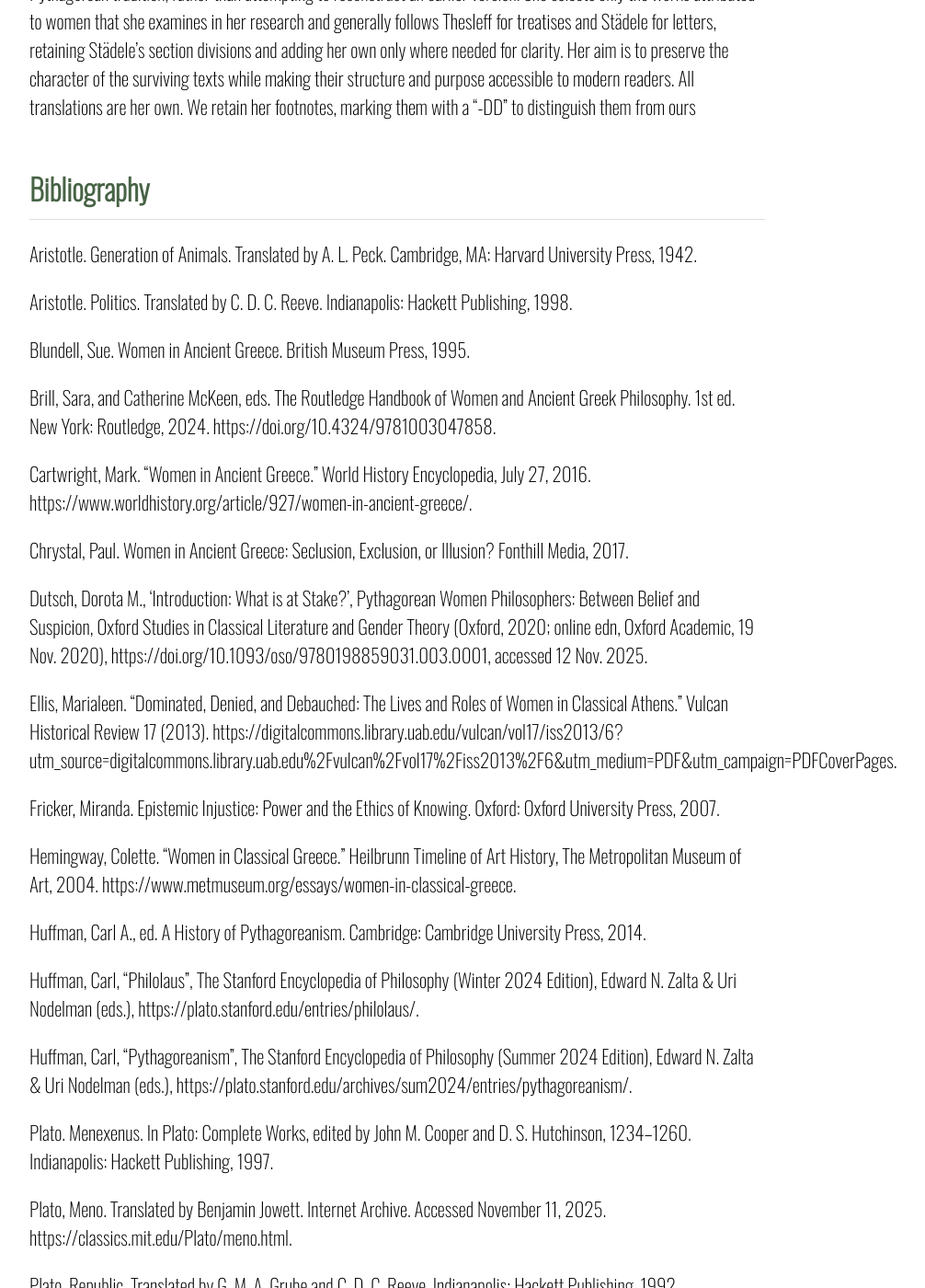
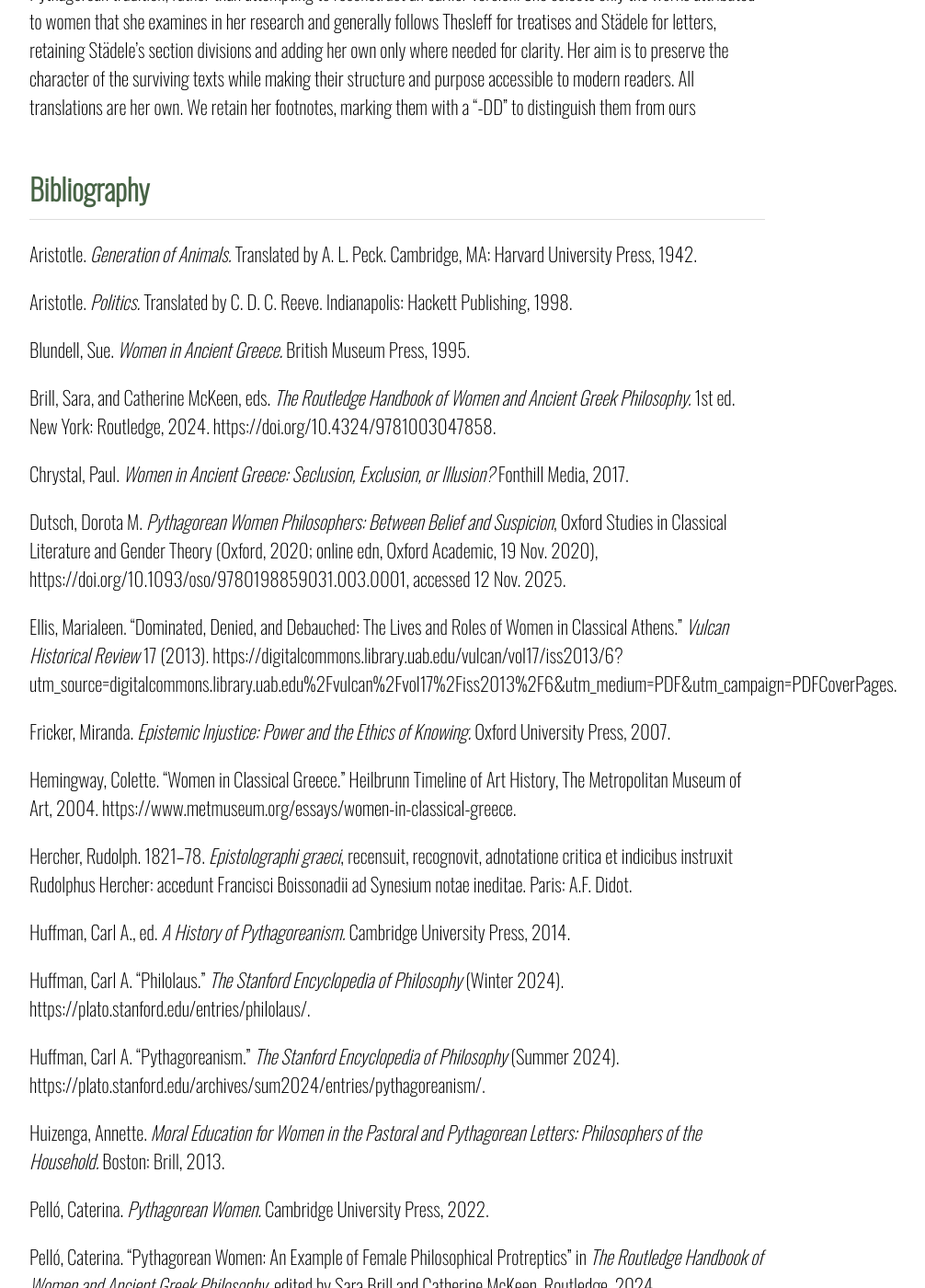
Before and after one commit to smaya-a/pythagorean, a Jekyll site: the page built from index.markdown, in a window 1280 px wide and 1400 px high, scrolled down 9898 px. Shown: the whole window at 92% size, without its empty margins (208-1214 px from the left). Built offline with Jekyll 4.4.1, drawn with Linux system fonts in a browser that asks for light colours; some of the changed text lies outside the part shown.

Commit message:
Update index.markdown
updated bibliography and footnotes (needs further specificity)

```diff
--- a/index.markdown
+++ b/index.markdown
@@ -108,45 +108,59 @@ In her own approach, Dutsch presents the material in a format that reflects how
 
 # Bibliography
 
-Aristotle. Generation of Animals. Translated by A. L. Peck. Cambridge, MA: Harvard University Press, 1942.
+Aristotle. *Generation of Animals.* Translated by A. L. Peck. Cambridge, MA: Harvard University Press, 1942.
 
-Aristotle. Politics. Translated by C. D. C. Reeve. Indianapolis: Hackett Publishing, 1998.
+Aristotle. *Politics.* Translated by C. D. C. Reeve. Indianapolis: Hackett Publishing, 1998.
 
-Blundell, Sue. Women in Ancient Greece. British Museum Press, 1995.
+Blundell, Sue. *Women in Ancient Greece.* British Museum Press, 1995.
 
-Brill, Sara, and Catherine McKeen, eds. The Routledge Handbook of Women and Ancient Greek Philosophy. 1st ed. New York: Routledge, 2024. https://doi.org/10.4324/9781003047858.
+Brill, Sara, and Catherine McKeen, eds. *The Routledge Handbook of Women and Ancient Greek Philosophy.* 1st ed. New York: Routledge, 2024. https://doi.org/10.4324/9781003047858.
 
-Cartwright, Mark. “Women in Ancient Greece.” World History Encyclopedia, July 27, 2016. https://www.worldhistory.org/article/927/women-in-ancient-greece/.
+Chrystal, Paul. *Women in Ancient Greece: Seclusion, Exclusion, or Illusion?* Fonthill Media, 2017.
 
-Chrystal, Paul. Women in Ancient Greece: Seclusion, Exclusion, or Illusion? Fonthill Media, 2017.
+Dutsch, Dorota M. *Pythagorean Women Philosophers: Between Belief and Suspicion*, Oxford Studies in Classical Literature and Gender Theory (Oxford, 2020; online edn, Oxford Academic, 19 Nov. 2020), https://doi.org/10.1093/oso/9780198859031.003.0001, accessed 12 Nov. 2025.
 
-Dutsch, Dorota M., 'Introduction: What is at Stake?', Pythagorean Women Philosophers: Between Belief and Suspicion, Oxford Studies in Classical Literature and Gender Theory (Oxford, 2020; online edn, Oxford Academic, 19 Nov. 2020), https://doi.org/10.1093/oso/9780198859031.003.0001, accessed 12 Nov. 2025.
+Ellis, Marialeen. “Dominated, Denied, and Debauched:  The Lives and Roles of Women in Classical Athens.” *Vulcan Historical Review* 17 (2013). https://digitalcommons.library.uab.edu/vulcan/vol17/iss2013/6?utm_source=digitalcommons.library.uab.edu%2Fvulcan%2Fvol17%2Fiss2013%2F6&utm_medium=PDF&utm_campaign=PDFCoverPages.
 
-Ellis, Marialeen. “Dominated, Denied, and Debauched:  The Lives and Roles of Women in Classical Athens.” Vulcan Historical Review 17 (2013). https://digitalcommons.library.uab.edu/vulcan/vol17/iss2013/6?utm_source=digitalcommons.library.uab.edu%2Fvulcan%2Fvol17%2Fiss2013%2F6&utm_medium=PDF&utm_campaign=PDFCoverPages.
-
-Fricker, Miranda. Epistemic Injustice: Power and the Ethics of Knowing. Oxford: Oxford University Press, 2007.
+Fricker, Miranda. *Epistemic Injustice: Power and the Ethics of Knowing.* Oxford University Press, 2007.
 
 Hemingway, Colette. “Women in Classical Greece.” Heilbrunn Timeline of Art History, The Metropolitan Museum of Art, 2004. https://www.metmuseum.org/essays/women-in-classical-greece.
 
-Huffman, Carl A., ed. A History of Pythagoreanism. Cambridge: Cambridge University Press, 2014.
+Hercher, Rudolph. 1821–78. *Epistolographi graeci*, recensuit, recognovit, adnotatione critica et indicibus instruxit Rudolphus Hercher: accedunt Francisci Boissonadii ad Synesium notae ineditae. Paris: A.F. Didot.
 
-Huffman, Carl, "Philolaus", The Stanford Encyclopedia of Philosophy (Winter 2024 Edition), Edward N. Zalta & Uri Nodelman (eds.), https://plato.stanford.edu/entries/philolaus/.
+Huffman, Carl A., ed. *A History of Pythagoreanism.* Cambridge University Press, 2014.
 
-Huffman, Carl, "Pythagoreanism", The Stanford Encyclopedia of Philosophy (Summer 2024 Edition), Edward N. Zalta & Uri Nodelman (eds.), https://plato.stanford.edu/archives/sum2024/entries/pythagoreanism/.
+Huffman, Carl A. “Philolaus.” *The Stanford Encyclopedia of Philosophy* (Winter 2024). https://plato.stanford.edu/entries/philolaus/.
 
-Plato. Menexenus. In Plato: Complete Works, edited by John M. Cooper and D. S. Hutchinson, 1234–1260. Indianapolis: Hackett Publishing, 1997.
+Huffman, Carl A. “Pythagoreanism.” *The Stanford Encyclopedia of Philosophy* (Summer 2024). https://plato.stanford.edu/archives/sum2024/entries/pythagoreanism/.
 
-Plato, Meno. Translated by Benjamin Jowett. Internet Archive. Accessed November 11, 2025. https://classics.mit.edu/Plato/meno.html.
+Huizenga, Annette. *Moral Education for Women in the Pastoral and Pythagorean Letters: Philosophers of the Household.* Boston: Brill, 2013.
 
-Plato. Republic. Translated by G. M. A. Grube and C. D. C. Reeve. Indianapolis: Hackett Publishing, 1992.
+Pelló, Caterina. *Pythagorean Women.* Cambridge University Press, 2022.
 
-Pomeroy, Sarah B. Goddesses, Whores, Wives, and Slaves: Women in Classical Antiquity. New York: Schocken Books, 1975.
+Pelló, Caterina. “Pythagorean Women: An Example of Female Philosophical Protreptics” in *The Routledge Handbook of Women and Ancient Greek Philosophy*, edited by Sara Brill and Catherine McKeen. Routledge, 2024.
 
-Warren, James, ed. The Cambridge Companion to Epicureanism. Cambridge: Cambridge University Press, 2009.
+Plato. "Menexenus." In *Plato: Complete Works*, edited by John M. Cooper and D. S. Hutchinson, 1234–1260. Indianapolis: Hackett Publishing, 1997.
 
-Xenophon, Oeconomicus, quoted in Ellis, Marialeen,  “Dominated, Denied, and Debauched”:  The Lives and Roles of Women in Classical Athens.” Vulcan Historical Review 17 (2013). https://digitalcommons.library.uab.edu/vulcan/vol17/iss2013/6?utm_source=digitalcommons.library.uab.edu%2Fvulcan%2Fvol17%2Fiss2013%2F6&utm_medium=PDF&utm_campaign=PDFCoverPages.
+Plato, *Meno*. Translated by Benjamin Jowett. Internet Archive. Accessed November 11, 2025. https://classics.mit.edu/Plato/meno.html.
 
-Zhmud, Leonid. The Papyrological Tradition on Pythagoras and the Pythagoreans. In Christian Vassallo, Presocratics and Papyrological Tradition: A Philosophical Reappraisal of the Sources, Proceedings of the International Workshop held at the University of Trier (22-24 September 2016). Berlin: ISSN. pp. 111-146. https://philarchive.org/rec/ZHMTP.
+Plato. *Republic*. Translated by G. M. A. Grube and C. D. C. Reeve. Indianapolis: Hackett Publishing, 1992.
+
+Pomeroy, Sarah B. *Goddesses, Whores, Wives, and Slaves: Women in Classical Antiquity*. New York: Schocken Books, 1975.
+
+Pomeroy, Sarah B. *Pythagorean Women: Their History and Writings*. Baltimore: Johns Hopkins University Press, 2013.
+
+Lloyd, Geoffrey. “Pythagoras.” In *A History of Pythagoreanism*, edited by Carl Huffman. Cambridge University Press, 2014.
+
+Städele, Alfons. *Die Briefe des Pythagoras und der Pythagoreer.* Meisenheim am Glan: Hain. 1980.
+
+Thesleff, William. *The Pythagorean Texts of the Hellenistic Period*. Åbo: Åbo Akademi.
+
+Warren, James, ed. *The Cambridge Companion to Epicureanism.* Cambridge University Press, 2009.
+
+Xenophon, *Oeconomicus*, quoted in Ellis, Marialeen,  “Dominated, Denied, and Debauched”:  The Lives and Roles of Women in Classical Athens.” *Vulcan Historical Review* 17 (2013). https://digitalcommons.library.uab.edu/vulcan/vol17/iss2013/6?utm_source=digitalcommons.library.uab.edu%2Fvulcan%2Fvol17%2Fiss2013%2F6&utm_medium=PDF&utm_campaign=PDFCoverPages.
+
+Zhmud, Leonid. "The Papyrological Tradition on Pythagoras and the Pythagoreans." In *Presocratics and Papyrological Tradition: A Philosophical Reappraisal of the Sources, Proceedings of the International Workshop held at the University of Trier (22-24 September 2016)*, edited by Christian Vassallo. Berlin: ISSN. https://philarchive.org/rec/ZHMTP.
 
 # Credits and Acknowledgments
 
```
Also changed, not shown: other parts of index.markdown (+9 -9 lines).
